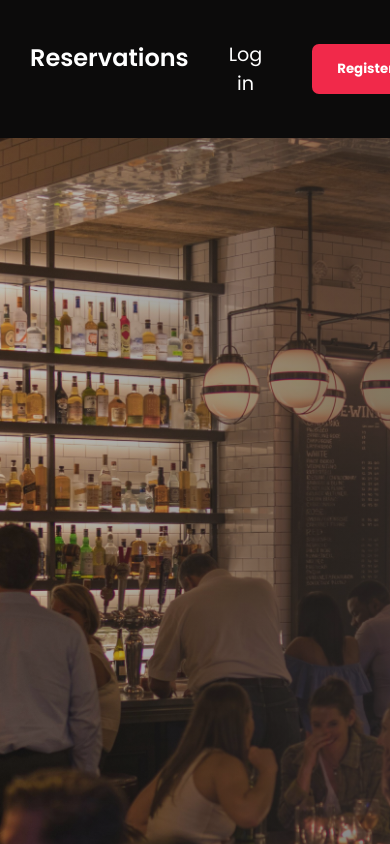
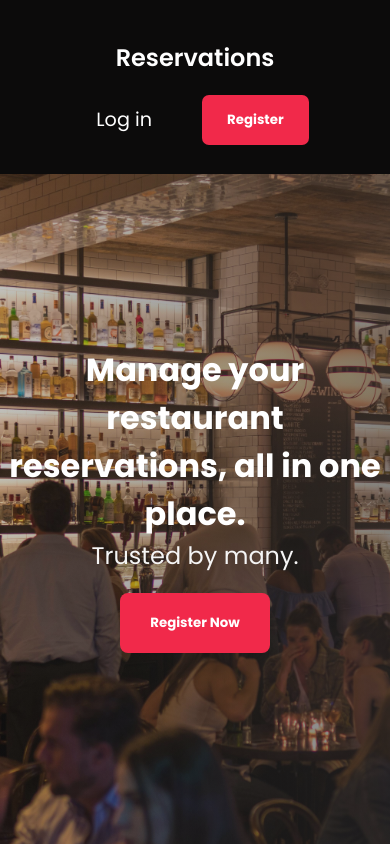
Before and after one commit to Lspacedev/restaurant-app-admin, a React (Vite) app: page / in a window 390 px wide. Built offline with nearby package versions, Linux system fonts and the light colour scheme.

Commit message:
updated media queries

```diff
--- a/src/App.css
+++ b/src/App.css
@@ -679,7 +679,7 @@ select {
 }
 .landing-title {
   font-size: 5rem;
-  margin: 0px 450px;
+  margin: 0px 150px;
   font-weight: bold;
 
   color: white;
@@ -787,7 +787,7 @@ select {
   border: 1px solid #bbb;
 
   margin: 15px 0;
-  padding: 5px 0px;
+  padding: 5px;
   width: 100%;
   outline: none;
   border: 1px solid #bbb;
@@ -887,7 +887,7 @@ select {
   border: 1px solid #bbb;
 
   margin: 15px 0px 5px 0px;
-  padding: 5px 0px;
+  padding: 5px;
   width: 90%;
   font-size: 1.2rem;
   border-radius: 25px;
@@ -1111,3 +1111,76 @@ select {
     margin: 25px 0px 25px 0px;
   }
 }
+@media (max-width: 768px) {
+  nav {
+    display: flex;
+    justify-content: space-between;
+    background-color: rgb(12, 11, 11);
+    padding: 25px 15px;
+    flex-direction: column;
+    align-items: center;
+  }
+
+  .logo-land {
+    font-size: 1.5rem;
+    font-weight: 600;
+    color: white;
+    margin: 15px;
+  }
+
+  .login-register {
+    display: flex;
+    align-items: center;
+    gap: 25px;
+  }
+  .landing-title {
+    font-size: 2rem;
+    margin: 0px 0px;
+    font-weight: bold;
+
+    color: white;
+  }
+  .landing-subtitle {
+    font-size: 1.5rem;
+
+    color: whitesmoke;
+  }
+
+  .login-form-container {
+    width: 100%;
+    text-align: center;
+    display: flex;
+    flex-direction: column;
+    justify-content: center;
+    align-items: center;
+    background-image: linear-gradient(
+        to right,
+        rgba(49, 46, 46, 0.8),
+        rgba(49, 46, 46, 0.8)
+      ),
+      url("/images/10252422_4357397.jpg");
+    background-position: center;
+    background-repeat: no-repeat;
+    background-size: cover;
+  }
+
+  .login-form-container h3 {
+    color: white;
+  }
+
+  .Login .form {
+    margin: 0px auto;
+    padding: 45px 10px;
+    width: 80%;
+    background-color: #0f0f09;
+    border-radius: 50px;
+  }
+
+  .Register .form {
+    margin: 0px auto;
+    padding: 45px 10px;
+    width: 80%;
+    background-color: #0f0f09;
+    border-radius: 50px;
+  }
+}
```
